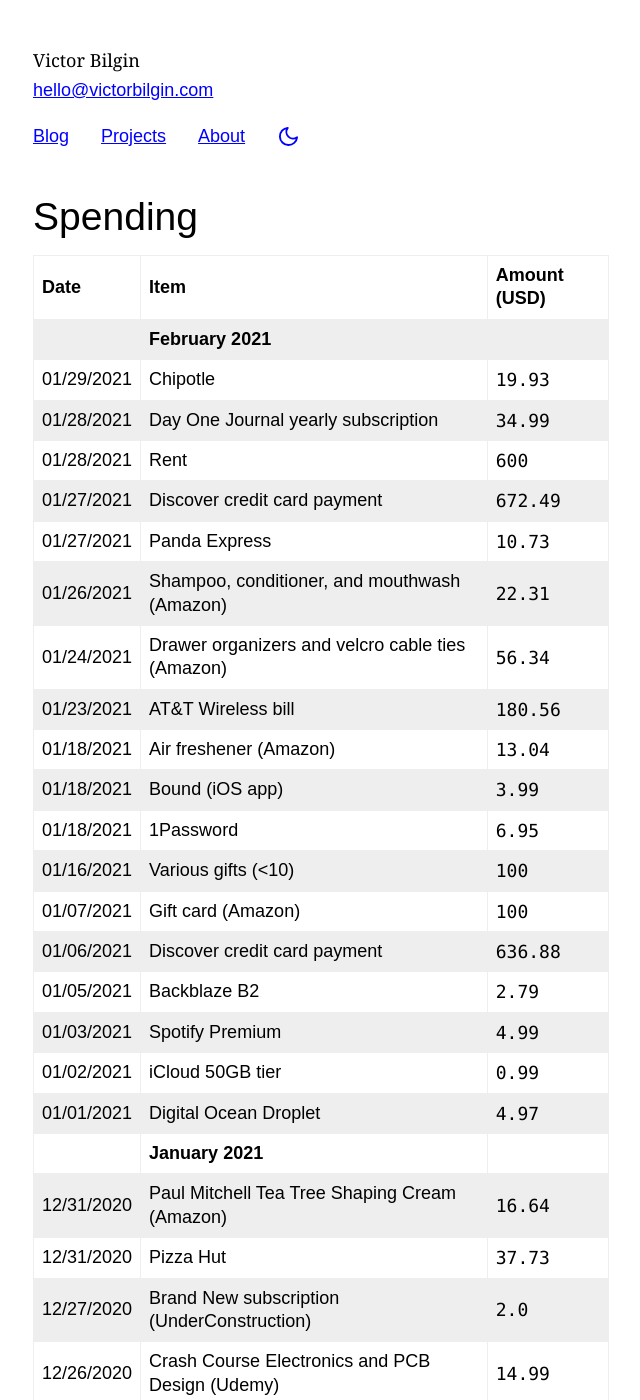
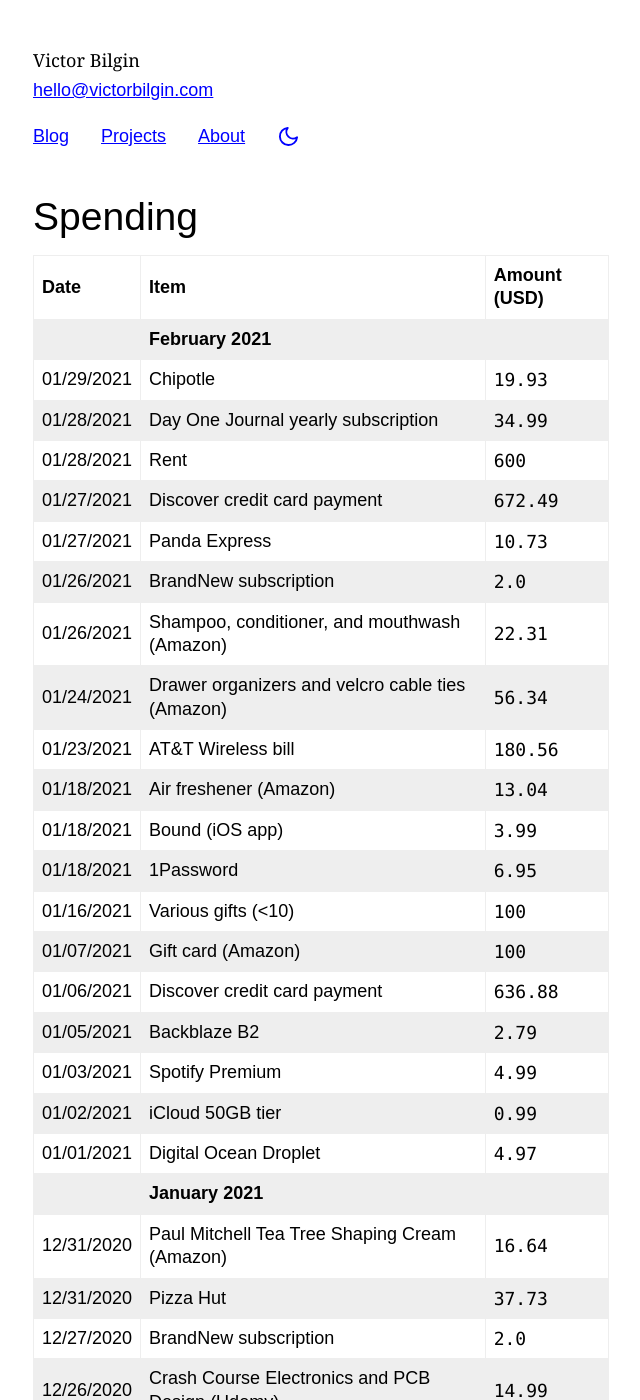
Before and after one commit to vbilgin/vb-v7, a Jekyll site: the page built from _projects/spending.html, in a window 1280 px wide and 1400 px high. Shown: the whole window, without its empty margins (319-959 px from the left). Built offline with Jekyll 4.4.1, drawn with Linux system fonts in a browser that asks for light colours.

Commit message:
Added expense

```diff
--- a/_data/spending.yml
+++ b/_data/spending.yml
@@ -59,7 +59,7 @@
   name: "Crash Course Electronics and PCB Design (Udemy)"
   amount: 14.99
 - date: 2020-12-27
-  name: "Brand New subscription (UnderConstruction)"
+  name: "BrandNew subscription"
   amount: 2.00
 - date: 2020-12-31
   name: "Pizza Hut"
@@ -109,6 +109,9 @@
 - date: 2021-01-26
   name: "Shampoo, conditioner, and mouthwash (Amazon)"
   amount: 22.31
+- date: 2021-01-26
+  name: "BrandNew subscription"
+  amount: 2.00
 - date: 2021-01-27
   name: "Panda Express"
   amount: 10.73
```
